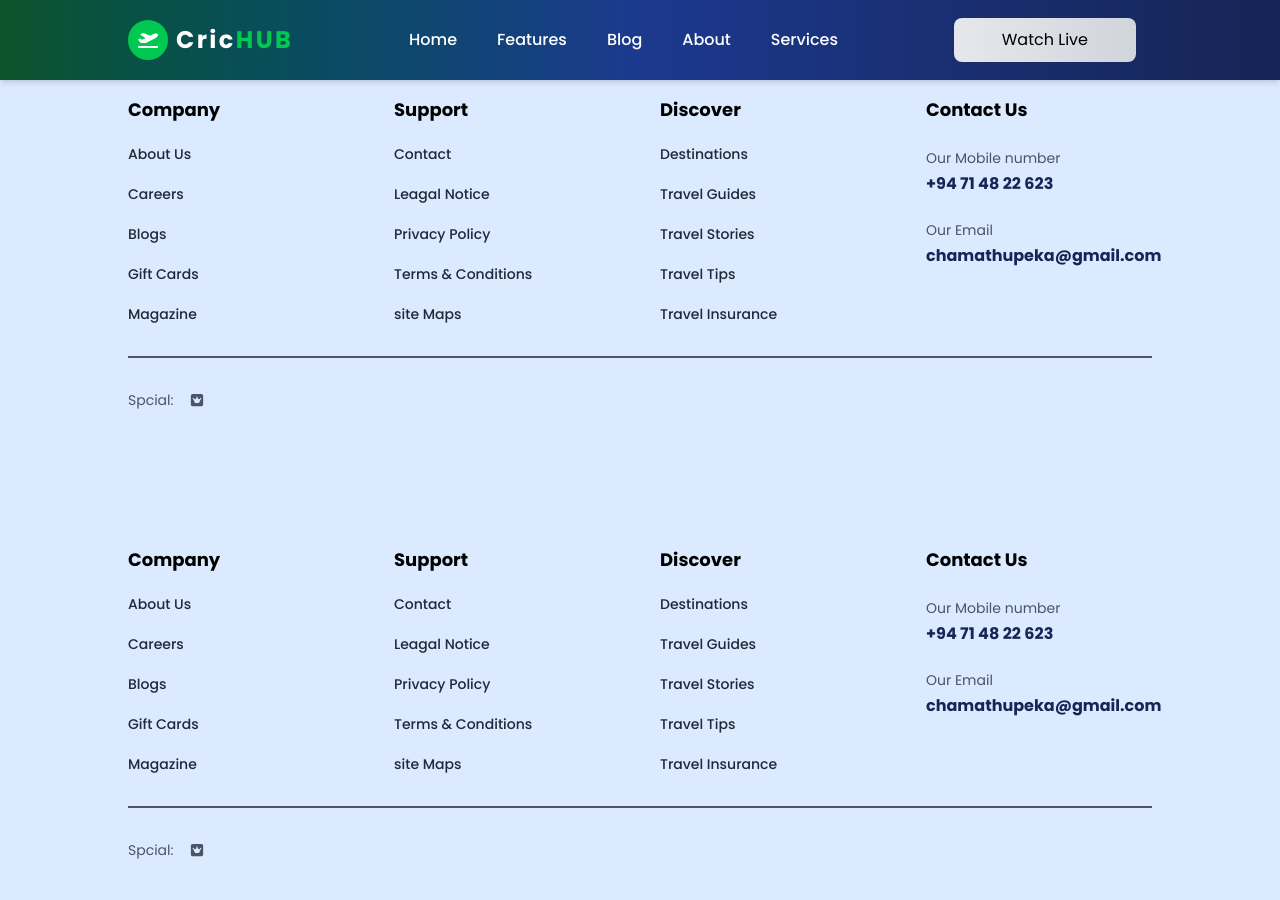
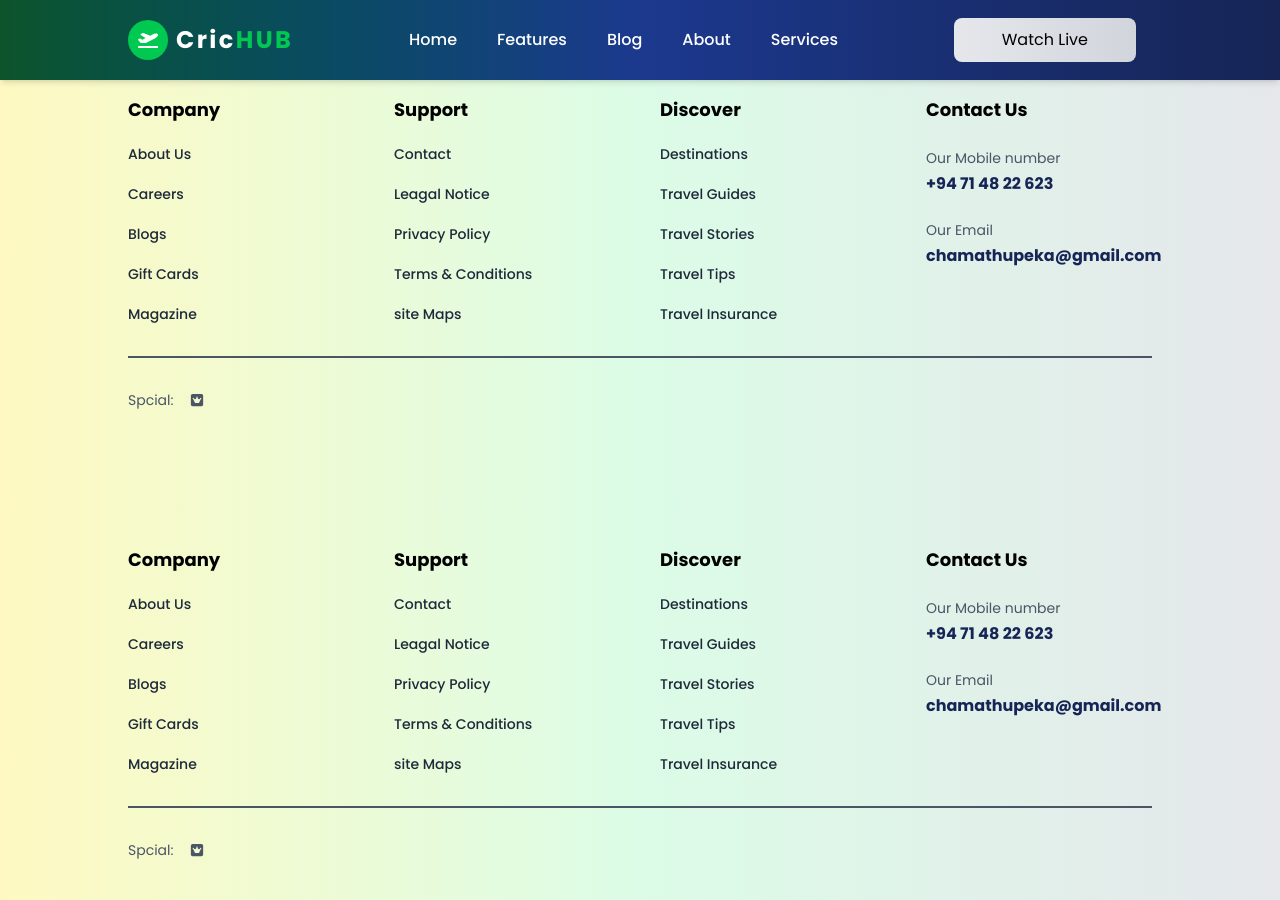
Before and after one commit to chamath09/cricHub, a Next.js app: page /footer in a window 1280 px wide. Built offline with nearby package versions, Linux system fonts and the light colour scheme.

Commit message:
gradient changed

```diff
--- a/app/footer/page.tsx
+++ b/app/footer/page.tsx
@@ -4,7 +4,7 @@ import { FaSquareWebAwesome } from 'react-icons/fa6';
 
 const Footer = () => {
   return (
-    <div className="pt-24 pb-10 bg-blue-100">
+    <div className="pt-24 pb-10 bg-gradient-to-r from-yellow-100 via-red-4100 via-blue-100 via-green-100 to-gray-200">
       <div className="w-[80%] mx-auto items-start grid  sm:grid-cols-2 md:grid-cols-3 lg:grid-cols-4 gap-10">
         {/* 1st part */}
         <div className="space-y-5">
@@ -84,10 +84,12 @@ const Footer = () => {
         </div>
       </div>
       {/* end */}
-      <div className='mt-8 w-[80%] mx-auto border-t-2 pt-8 flex flex-col md:flex-row justify-between items-center text-gray-600 text-sm'>
-        <div className='flex items-center space-x-4 mt-4 md:mt-0'>
-            <span>Spcial: </span>
-            <Link href="#"><FaSquareWebAwesome/></Link>
+      <div className="mt-8 w-[80%] mx-auto border-t-2 pt-8 flex flex-col md:flex-row justify-between items-center text-gray-600 text-sm">
+        <div className="flex items-center space-x-4 mt-4 md:mt-0">
+          <span>Spcial: </span>
+          <Link href="#">
+            <FaSquareWebAwesome />
+          </Link>
         </div>
       </div>
     </div>
--- a/app/services/page.tsx
+++ b/app/services/page.tsx
@@ -4,7 +4,7 @@ import WhyChooseCard from "./WhyChooseCard";
 
 const WhyChooseUs = () => {
   return (
-    <div className="pt-24 pb-4">
+    <div className="pt-24 pb-4 mb-15">
       {/* section heading */}
       <SectionHeading heading="Why Choose Us" />
       <div className="grid w-[80%] mx-auto grid-cols-1 md:grid-cols-2 lg:grid-cols-3 gap-16 items-center mt-20">
```
